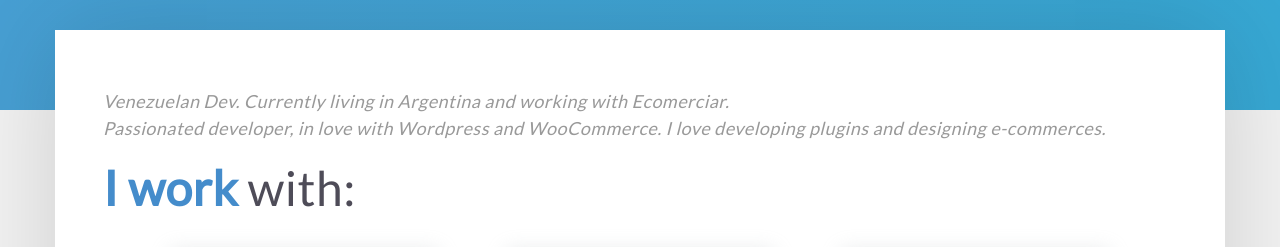
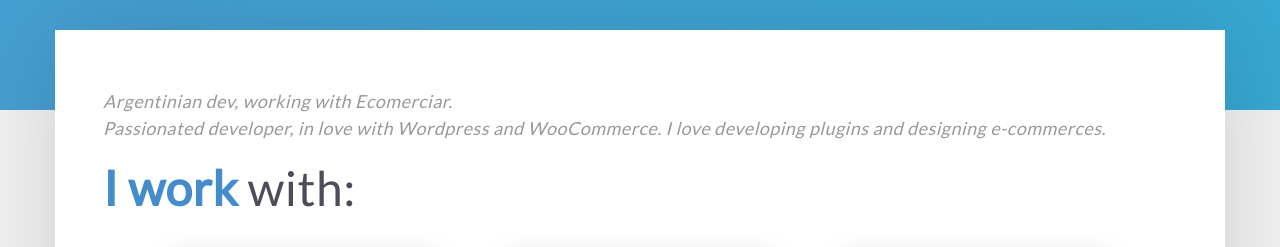
Before and after one commit to macr1408/Portfolio, a plain HTML site: page index.html in a window 1280 px wide. Shown: the part 310-557 px from the top of the page. Drawn offline with Linux system fonts and the light colour scheme; files that its build step writes are made by us from their sources.

Commit message:
Update index.html

```diff
--- a/index.html
+++ b/index.html
@@ -52,7 +52,7 @@
         <div class="container">
           <div class="row">
             <div class="col-md-12">
-              <h5 class="self-desc">Venezuelan Dev. Currently living in Argentina and working with Ecomerciar.<br>Passionated developer, in love with Wordpress and WooCommerce. I love developing plugins and designing e-commerces. </h5>
+              <h5 class="self-desc">Argentinian dev, working with Ecomerciar.<br>Passionated developer, in love with Wordpress and WooCommerce. I love developing plugins and designing e-commerces. </h5>
               <h1 class="heading blue-main header-tech"><span class="blue-main">I work</span> with: </h1>
               <div class="container-fluid">
                 <div class="row flex-row">
```
